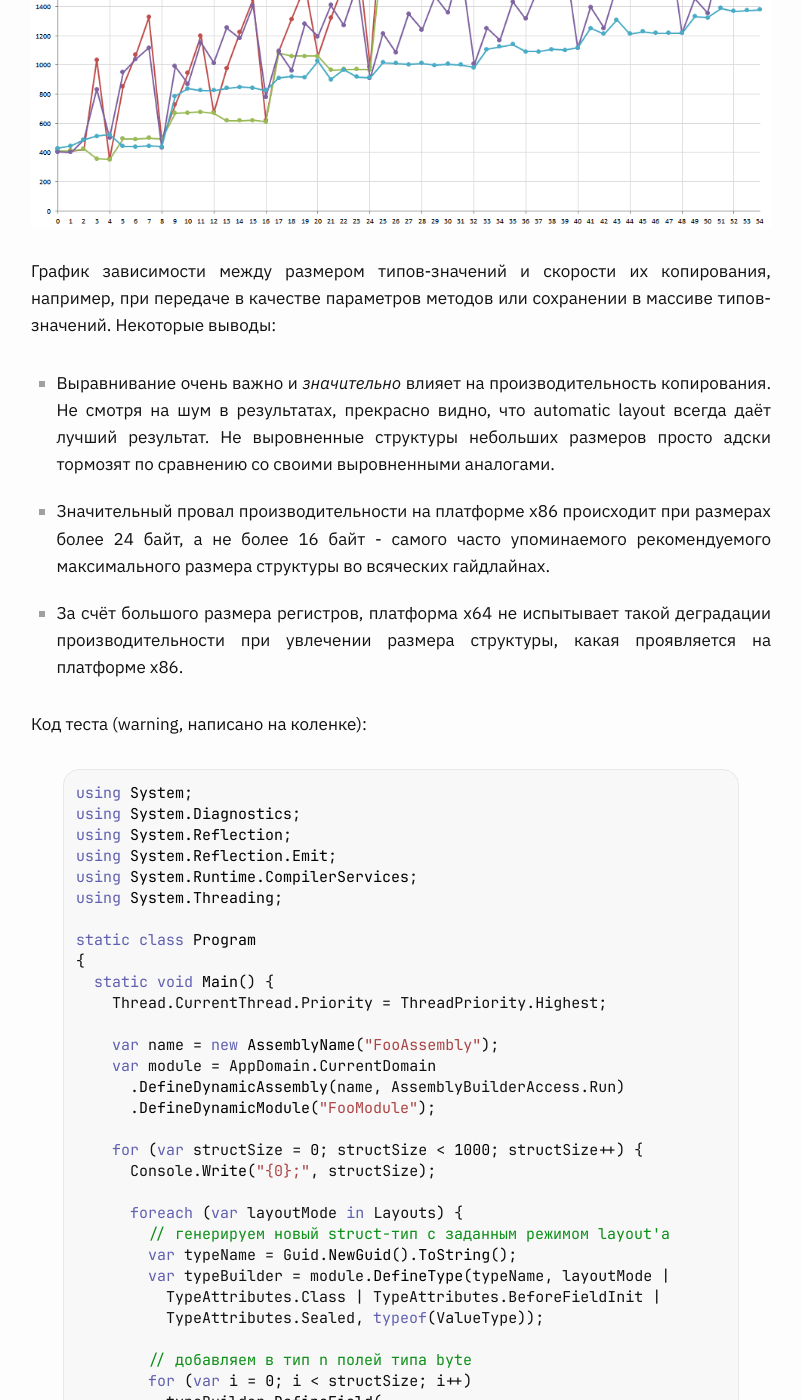
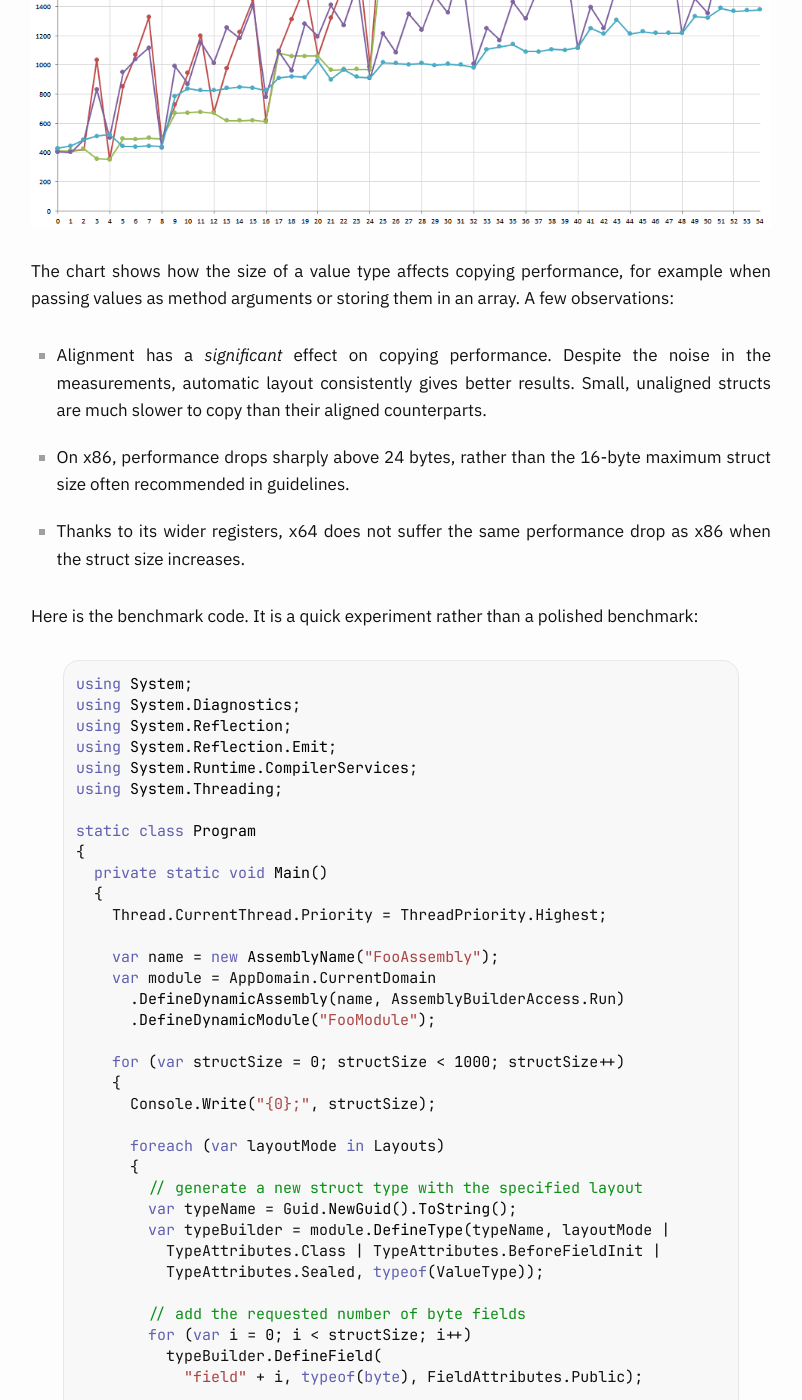
Before and after one commit to controlflow/controlflow.github.io, a Jekyll site: the page built from _posts/2011-11-19-struct-size-perf.markdown, in a window 1280 px wide and 1400 px high, scrolled down 461 px. Shown: the whole window, without its empty margins (239-1041 px from the left). Built offline with Jekyll 4.4.1, drawn with Linux system fonts in a browser that asks for light colours; comment, search, counter and statistics services are not loaded; some of the changed text lies outside the part shown.

Commit message:
more translations

````diff
--- a/_posts/2011-08-06-clr-main.markdown
+++ b/_posts/2011-08-06-clr-main.markdown
@@ -208,7 +208,7 @@ Have you ever wondered whether any code can run before `Main()`, the entry point
    ```
    The domain manager runs even before the application assembly is loaded, ahead of the assembly-level CAS checks.
 
-5. *Startup hooks (modern .NET).* The [`DOTNET_STARTUP_HOOKS`](https://github.com/dotnet/runtime/blob/main/docs/design/features/host-startup-hook.md) environment variable lets you run managed code before the application's entry point without modifying the application. Create a separate assembly, such as `Hook.dll`, containing a type named `StartupHook` in the global namespace:
+5. *Startup hooks* (modern .NET, post update from year 2026) The [`DOTNET_STARTUP_HOOKS`](https://github.com/dotnet/runtime/blob/main/docs/design/features/host-startup-hook.md) environment variable lets you run managed code before the application's entry point without modifying the application. Create a separate assembly, such as `Hook.dll`, containing a type named `StartupHook` in the global namespace:
 
    ```c#
    internal static class StartupHook
--- a/_posts/2011-11-19-struct-size-perf.markdown
+++ b/_posts/2011-11-19-struct-size-perf.markdown
@@ -1,18 +1,18 @@
 ---
 layout: post
-title: "Скорость копирования структур"
+title: "Struct copying performance"
 date: 2011-11-19 02:16:00
 author: Aleksandr Shvedov
 ---
-![]({{ site.baseurl }}/images/struct-copy-perf.png)
+![Struct copying performance by size, layout, and architecture]({{ site.baseurl }}/images/struct-copy-perf.png)
 
-График зависимости между размером типов-значений и скорости их копирования, например, при передаче в качестве параметров методов или сохранении в массиве типов-значений. Некоторые выводы:
+The chart shows how the size of a value type affects copying performance, for example when passing values as method arguments or storing them in an array. A few observations:
 
-* Выравнивание очень важно и *значительно* влияет на производительность копирования. Не смотря на шум в результатах, прекрасно видно, что automatic layout всегда даёт лучший результат. Не выровненные структуры небольших размеров просто адски тормозят по сравнению со своими выровненными аналогами.
-* Значительный провал производительности на платформе x86 происходит при размерах более 24 байт, а не более 16 байт - самого часто упоминаемого рекомендуемого максимального размера структуры во всяческих гайдлайнах.
-* За счёт большого размера регистров, платформа x64 не испытывает такой деградации производительности при увлечении размера структуры, какая проявляется на платформе x86.
+* Alignment has a *significant* effect on copying performance. Despite the noise in the measurements, automatic layout consistently gives better results. Small, unaligned structs are much slower to copy than their aligned counterparts.
+* On x86, performance drops sharply above 24 bytes, rather than the 16-byte maximum struct size often recommended in guidelines.
+* Thanks to its wider registers, x64 does not suffer the same performance drop as x86 when the struct size increases.
 
-Код теста (warning, написано на коленке):
+Here is the benchmark code. It is a quick experiment rather than a polished benchmark:
 
 ```c#
 using System;
@@ -24,7 +24,8 @@ using System.Threading;
 
 static class Program
 {
-  static void Main() {
+  private static void Main()
+  {
     Thread.CurrentThread.Priority = ThreadPriority.Highest;
 
     var name = new AssemblyName("FooAssembly");
@@ -32,26 +33,28 @@ static class Program
       .DefineDynamicAssembly(name, AssemblyBuilderAccess.Run)
       .DefineDynamicModule("FooModule");
 
-    for (var structSize = 0; structSize < 1000; structSize++) {
+    for (var structSize = 0; structSize < 1000; structSize++)
+    {
       Console.Write("{0};", structSize);
 
-      foreach (var layoutMode in Layouts) {
-        // генерируем новый struct-тип с заданным режимом layout'а
+      foreach (var layoutMode in Layouts)
+      {
+        // generate a new struct type with the specified layout
         var typeName = Guid.NewGuid().ToString();
         var typeBuilder = module.DefineType(typeName, layoutMode |
           TypeAttributes.Class | TypeAttributes.BeforeFieldInit |
           TypeAttributes.Sealed, typeof(ValueType));
 
-        // добавляем в тип n полей типа byte
+        // add the requested number of byte fields
         for (var i = 0; i < structSize; i++)
           typeBuilder.DefineField(
             "field" + i, typeof(byte), FieldAttributes.Public);
 
-        // создаём тип TestClass, параметризованный новым типом
+        // construct TestClass with the generated type as its type argument
         var testType = typeof(TestClass<>)
           .MakeGenericType(typeBuilder.CreateType());
 
-        // запускаем сам тест
+        // run the benchmark
         var stopwatch = Stopwatch.StartNew();
         testType.GetMethod("DoTest").Invoke(null, null);
         Console.Write("{0};", stopwatch.Elapsed.TotalMilliseconds);
@@ -61,33 +64,37 @@ static class Program
     }
   }
 
-  private static readonly TypeAttributes[] Layouts = {
+  private static readonly TypeAttributes[] Layouts =
+  {
     TypeAttributes.SequentialLayout,
     TypeAttributes.AutoLayout
   };
 }
 
-static class TestClass<T> where T : struct {
+static class TestClass<T> where T : struct
+{
   private const int COUNT = 10000000;
 
-  public static void DoTest() {
+  public static void DoTest()
+  {
     var array = new T[1000];
-    for (var i = 0; i < COUNT; i++) {
+    for (var i = 0; i < COUNT; i++)
+    {
       var temp1 = new T();
-      var temp2 = Foo1(temp1); // пропускаем через методы
-      array[i % 1000] = temp2; // сохраняем в массив
+      var temp2 = Foo1(temp1); // pass the value through the methods
+      array[i % 1000] = temp2; // store the result in the array
     }
   }
 
   [MethodImpl(MethodImplOptions.NoInlining)]
-  static T Foo1(T x) { return Foo2(x); }
+  private static T Foo1(T x) { return Foo2(x); }
   [MethodImpl(MethodImplOptions.NoInlining)]
-  static T Foo2(T x) { return Foo3(x); }
+  private static T Foo2(T x) { return Foo3(x); }
   [MethodImpl(MethodImplOptions.NoInlining)]
-  static T Foo3(T x) { return Foo4(x); }
+  private static T Foo3(T x) { return Foo4(x); }
   [MethodImpl(MethodImplOptions.NoInlining)]
-  static T Foo4(T x) { return Foo5(x); }
+  private static T Foo4(T x) { return Foo5(x); }
   [MethodImpl(MethodImplOptions.NoInlining)]
-  static T Foo5(T x) { return x; }
+  private static T Foo5(T x) { return x; }
 }
 ```
````
